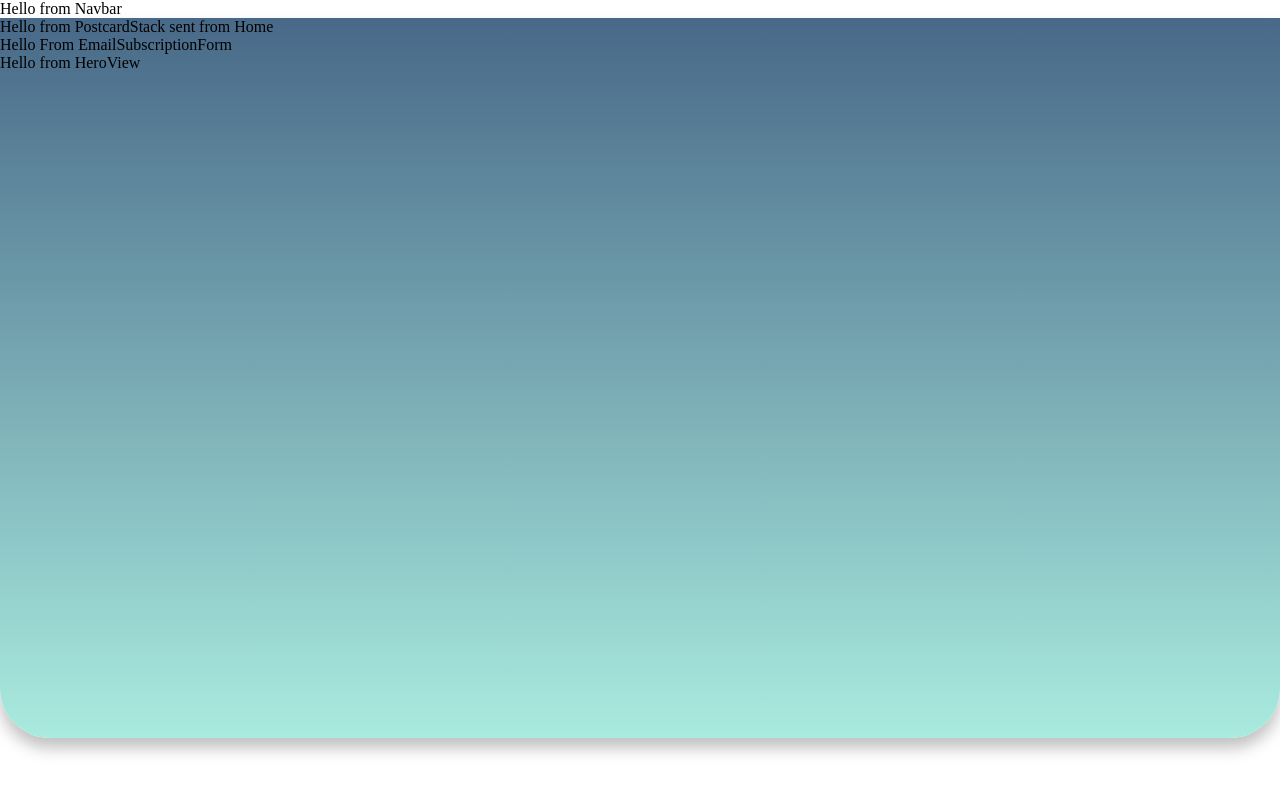
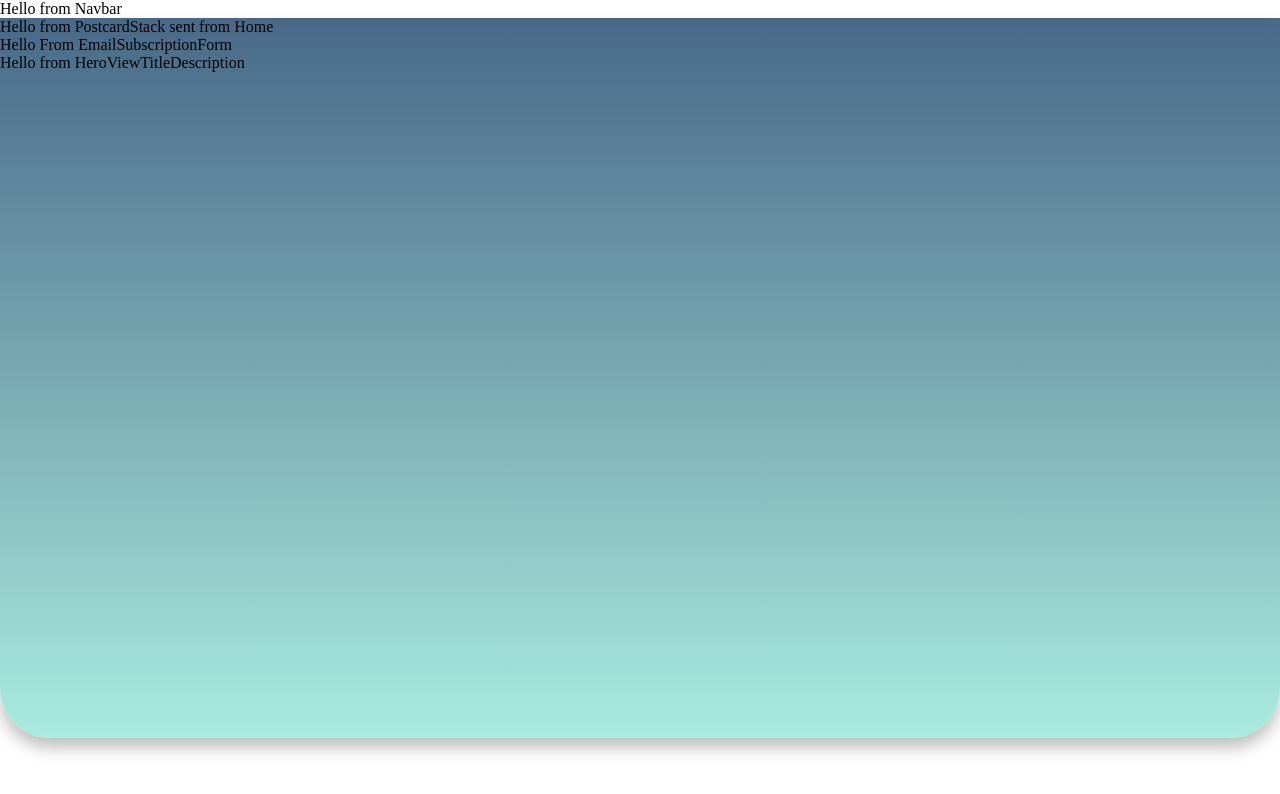
Before and after one commit to CruzHacks/cruzhacks-2021-website, a React (Create React App) app: page / in a window 1280 px wide. Shown: the top 794 px of the page. Built offline with nearby package versions, Linux system fonts and the light colour scheme.

Commit message:
added additional props to hero view

```diff
--- a/src/views/Hero/index.view.tsx
+++ b/src/views/Hero/index.view.tsx
@@ -7,9 +7,11 @@ import "./Hero.scss";
 
 type HeroProps = {
   pageName: string;
+  title: string;
+  description: string;
 };
 
-const HeroView: React.FC<HeroProps> = ({ pageName }) => {
+const HeroView: React.FC<HeroProps> = ({ pageName, title, description }) => {
   return (
     <div
       className={cx("HeroView", { HeroView__homeView: pageName === "Home" })}
@@ -17,6 +19,8 @@ const HeroView: React.FC<HeroProps> = ({ pageName }) => {
       <PostcardStack pageName={pageName} />
       <EmailSubscriptionForm />
       Hello from HeroView
+      {title}
+      {description}
     </div>
   );
 };
@@ -25,4 +29,6 @@ export default HeroView;
 
 HeroView.propTypes = {
   pageName: PropTypes.string.isRequired,
+  title: PropTypes.string.isRequired,
+  description: PropTypes.string.isRequired,
 };
--- a/src/views/Home/index.view.tsx
+++ b/src/views/Home/index.view.tsx
@@ -8,7 +8,7 @@ const HomepageView: React.FC = () => {
   return (
     <div className="Homepage">
       <Navbar />
-      <HeroView pageName={"Home"} />
+      <HeroView pageName={"Home"} title={"Title"} description={"Description"} />
     </div>
   );
 };
```
